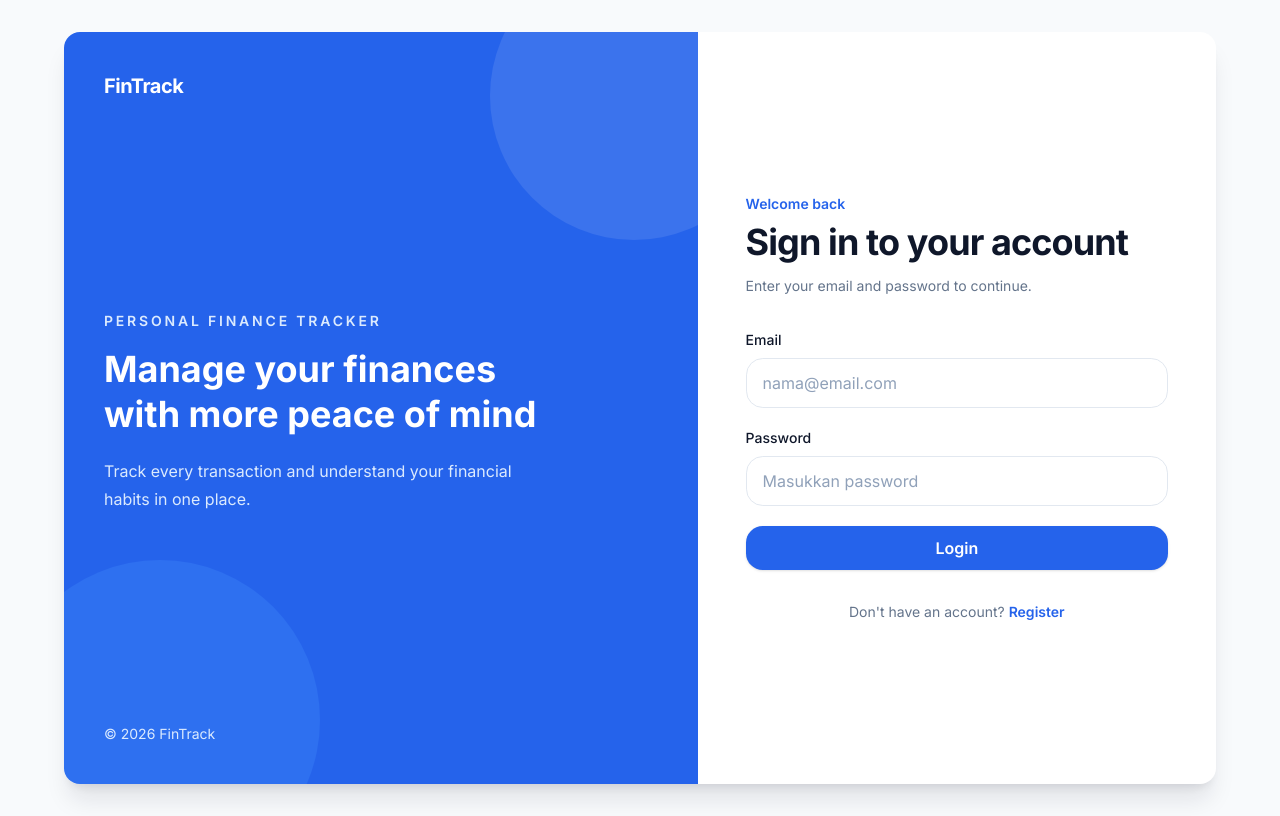
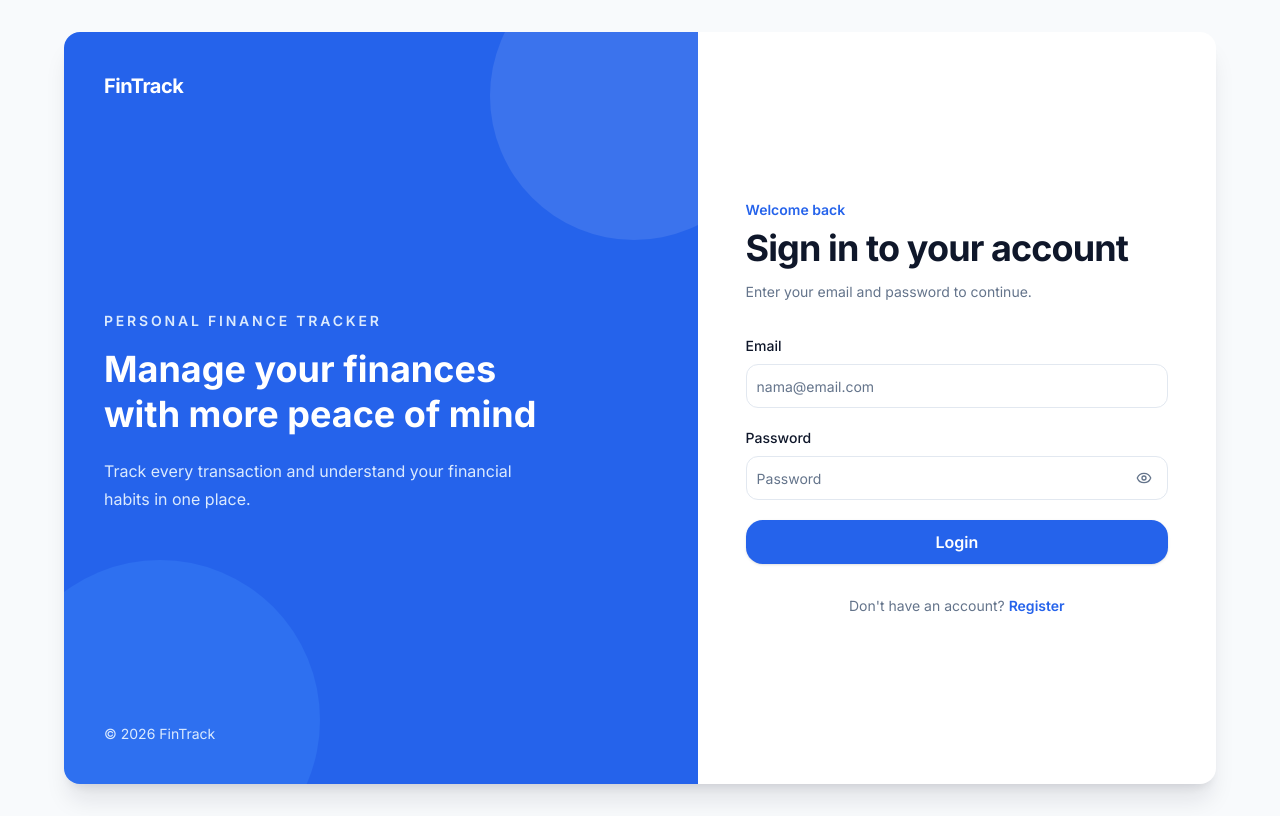
Before and after one commit to Adrianzky10/personal-finance-tracker, a Next.js app: page /login in a window 1280 px wide. Built offline with nearby package versions, Linux system fonts and the light colour scheme; no server answers.

Commit message:
feat(auth): add login feature

```diff
--- /dev/null
+++ b/src/app/(dashboard)/dashboard/page.tsx
@@ -0,0 +1,7 @@
+import React from "react";
+
+const DashboardPage = () => {
+  return <div>DashboardPage</div>;
+};
+
+export default DashboardPage;
--- a/src/components/auth/LoginForm/LoginForm.tsx
+++ b/src/components/auth/LoginForm/LoginForm.tsx
@@ -1,10 +1,22 @@
 "use client";
 
 import { Button } from "@/components/ui/button";
+import { useLogin } from "./useLogin";
+import { Input } from "@/components/ui/input";
+import { Eye, EyeOff } from "lucide-react";
+import { Spinner } from "@/components/ui/spinner";
 
 export function LoginForm() {
+  const {
+    register,
+    errors,
+    onSubmit,
+    isVisiblePassword,
+    togglePasswordVisibility,
+    isPendingLogin,
+  } = useLogin();
   return (
-    <form className="mt-8 space-y-5">
+    <form className="mt-8 space-y-5" onSubmit={onSubmit}>
       <div>
         <label
           htmlFor="email"
@@ -13,15 +25,21 @@ export function LoginForm() {
           Email
         </label>
 
-        <input
+        <Input
           id="email"
-          name="email"
           type="email"
           autoComplete="email"
           placeholder="nama@email.com"
-          className="w-full rounded-xl border border-border bg-surface px-4 py-3 text-text-primary outline-none transition placeholder:text-slate-400 focus:border-brand focus:ring-4 focus:ring-brand/10"
-          required
+          className="h-11"
+          aria-invalid={Boolean(errors.email)}
+          {...register("email")}
         />
+
+        {errors.email?.message && (
+          <p className="mt-2 text-sm text-destructive" role="alert">
+            {errors.email.message}
+          </p>
+        )}
       </div>
 
       <div>
@@ -32,19 +50,43 @@ export function LoginForm() {
           Password
         </label>
 
-        <input
-          id="password"
-          name="password"
-          type="password"
-          autoComplete="current-password"
-          placeholder="Masukkan password"
-          className="w-full rounded-xl border border-border bg-surface px-4 py-3 text-text-primary outline-none transition placeholder:text-slate-400 focus:border-brand focus:ring-4 focus:ring-brand/10"
-          required
-        />
+        <div className="relative">
+          <Input
+            id="password"
+            type={isVisiblePassword ? "text" : "password"}
+            autoComplete="new-password"
+            placeholder="Password"
+            className="h-11 pr-12"
+            aria-invalid={Boolean(errors.password)}
+            {...register("password")}
+          />
+
+          <Button
+            type="button"
+            variant="ghost"
+            size="icon"
+            className="absolute right-1 top-1/2 -translate-y-1/2 text-text-secondary hover:text-text-primary"
+            onClick={togglePasswordVisibility}
+            aria-label={isVisiblePassword ? "Hide password" : "Show password"}
+          >
+            {isVisiblePassword ? <EyeOff /> : <Eye />}
+          </Button>
+        </div>
+
+        {errors.password?.message && (
+          <p className="mt-2 text-sm text-destructive" role="alert">
+            {errors.password.message}
+          </p>
+        )}
       </div>
 
-      <Button type="submit" size="lg" className="w-full">
-        Login
+      <Button
+        type="submit"
+        size="lg"
+        className="w-full"
+        disabled={isPendingLogin}
+      >
+        {isPendingLogin ? <Spinner /> : "Login"}
       </Button>
     </form>
   );
--- a/src/components/auth/LoginForm/useLogin.ts
+++ b/src/components/auth/LoginForm/useLogin.ts
@@ -0,0 +1,78 @@
+import authServices from "@/services/api/auth.service";
+import { ApiErrorResponse } from "@/types/apiResponse";
+import { LoginInput, loginSchema } from "@/validations/auth.validation";
+import { zodResolver } from "@hookform/resolvers/zod";
+import { useMutation } from "@tanstack/react-query";
+import { isAxiosError } from "axios";
+import { useRouter, useSearchParams } from "next/navigation";
+import { useState } from "react";
+import { useForm } from "react-hook-form";
+import { toast } from "sonner";
+
+const defaultValues: LoginInput = {
+  email: "",
+  password: "",
+};
+
+export function useLogin() {
+  const [isVisiblePassword, setIsVisiblePassword] = useState(false);
+  const router = useRouter();
+  const searchParams = useSearchParams();
+  const callbackUrl = searchParams.get("callbackUrl") || "/";
+  const {
+    register,
+    handleSubmit,
+    formState: { errors },
+    setError,
+    reset,
+    clearErrors,
+  } = useForm<LoginInput>({
+    resolver: zodResolver(loginSchema),
+    defaultValues,
+    mode: "onBlur",
+    reValidateMode: "onChange",
+  });
+
+  const { mutate: mutateLogin, isPending: isPendingLogin } = useMutation({
+    mutationFn: (payload: LoginInput) => authServices.login(payload),
+
+    onSuccess: () => {
+      reset();
+
+      toast.success("Welcome to FinTrack");
+
+      router.push(callbackUrl);
+    },
+
+    onError: (error) => {
+      let message = "Terjadi gangguan. Silahkan coba lagi.";
+
+      if (isAxiosError<ApiErrorResponse>(error)) {
+        message =
+          error.response?.data.meta?.message ??
+          "Login gagal, silahkan coba lagi";
+      }
+
+      toast.warning(message);
+      setError("root", { message });
+    },
+  });
+
+  const togglePasswordVisibility = () => {
+    setIsVisiblePassword((prev) => !prev);
+  };
+
+  const handleLogin = (data: LoginInput) => {
+    clearErrors("root");
+    mutateLogin(data);
+  };
+
+  return {
+    register,
+    errors,
+    onSubmit: handleSubmit(handleLogin),
+    isVisiblePassword,
+    togglePasswordVisibility,
+    isPendingLogin,
+  };
+}
--- a/src/components/auth/RegisterForm/useRegister.tsx
+++ b/src/components/auth/RegisterForm/useRegister.tsx
@@ -44,13 +44,13 @@ export function useRegister() {
     reValidateMode: "onChange",
   });
 
-  const { mutate, isPending } = useMutation({
+  const { mutate: mutateRegister, isPending: isPendingRegister } = useMutation({
     mutationFn: (payload: RegisterInput) => authServices.register(payload),
 
     onSuccess: (_, payload) => {
       reset();
 
-      toast.success("Registrasi berhasil. Silakan periksa email Anda.");
+      toast.success("Registration success, check your email");
 
       const cooldownSeconds = 120;
       const storageKey = `resend_cooldown_${payload.email}`;
@@ -101,17 +101,15 @@ export function useRegister() {
 
   const handleRegister = (data: RegisterInput) => {
     clearErrors("root");
-    mutate(data);
+    mutateRegister(data);
   };
 
   return {
     register,
     errors,
     onSubmit: handleSubmit(handleRegister),
-
     visiblePassword,
     togglePasswordVisibility,
-
-    isPendingRegister: isPending,
+    isPendingRegister,
   };
 }
--- a/src/proxy.ts
+++ b/src/proxy.ts
@@ -1,28 +1,48 @@
 import { NextRequest, NextResponse } from "next/server";
 import { getToken } from "./lib/auth";
 
-const protectedRoutes = ["/dashboard", "/transactions", "/categories"];
-
 export async function proxy(request: NextRequest) {
+  const token = await getToken();
   const { pathname } = request.nextUrl;
 
-  const isProtectedRoutes = protectedRoutes.some((route) => {
-    return pathname.startsWith(route);
-  });
+  const unauthenticatedRoutes = [
+    "/login",
+    "/register",
+    "/verify-email",
+    "/check-email",
+  ];
+  const isMatchUnauthenticated = unauthenticatedRoutes.some((route) =>
+    pathname.startsWith(route),
+  );
 
-  if (!isProtectedRoutes) {
-    return NextResponse.next();
+  if (isMatchUnauthenticated) {
+    if (token) {
+      return NextResponse.redirect(new URL("/", request.url));
+    }
   }
 
-  const token = getToken();
+  const authenticatedRoutes = ["/dashboard", "/transactions", "/categories"];
+  const isMatchAuthenticated = authenticatedRoutes.some((route) =>
+    pathname.startsWith(route),
+  );
 
-  if (!token) {
-    return NextResponse.redirect(new URL("/login", request.url));
+  if (isMatchAuthenticated) {
+    if (!token) {
+      const url = new URL("/login", request.url);
+      url.searchParams.set("callbackUrl", encodeURI(request.url));
+      return NextResponse.redirect(url);
+    }
   }
-
-  return NextResponse.next();
 }
 
 export const config = {
-  matcher: ["/dashboard/:path*", "/transactions/:path*", "/categories/:path*"],
+  matcher: [
+    "/dashboard/:path*",
+    "/transactions/:path*",
+    "/categories/:path*",
+    "/verify-email/:path*",
+    "/check-email/:path*",
+    "/login",
+    "/register",
+  ],
 };
```
